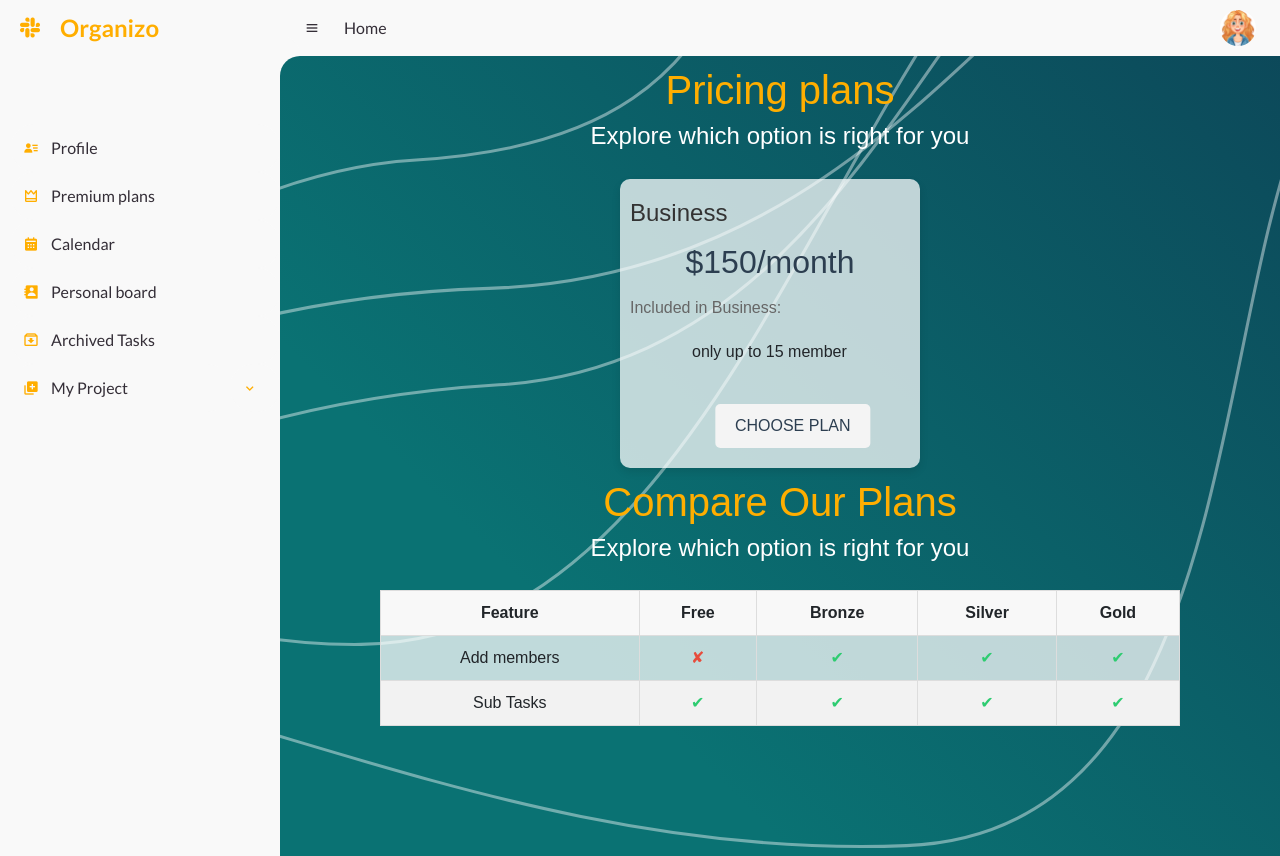
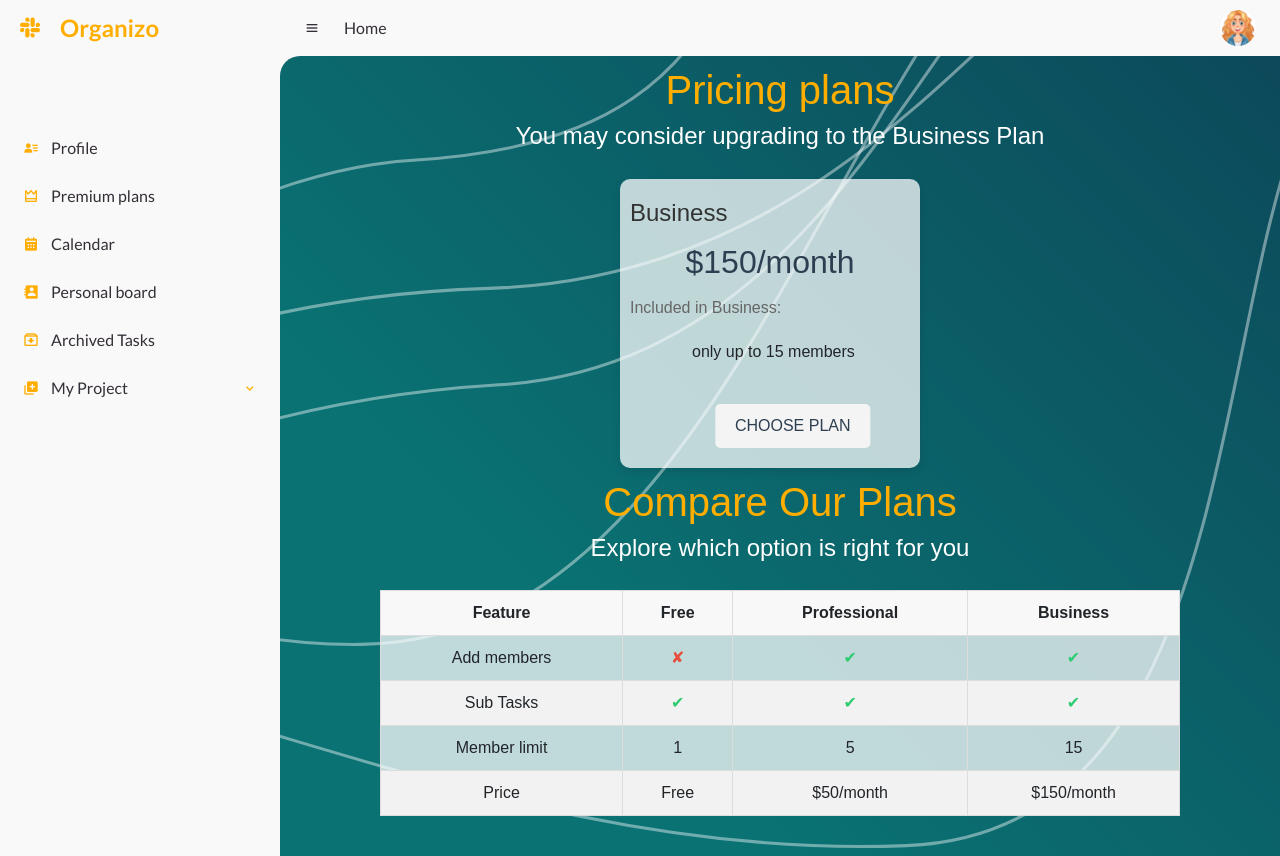
Before and after one commit to MohamedTBadr/3DOS-C1T2-Organizo, a PHP site: page /phpmailer/subscription.php in a window 1280 px wide. Run offline with PHP 8.4, Linux system fonts and the light colour scheme; a user stored in the database is signed in; data comes from the database, SQL or seed files in the repository; some libraries are stand-ins or nearby versions.

Commit message:
Add files via upload

```diff
--- a/subscription.php
+++ b/subscription.php
@@ -29,6 +29,8 @@ $run_plan=mysqli_query($connect,$select_plan);
 //     $run_edit= mysqli_query($connect,$edit);
 //     header("Location:subscription.php");
 // }
+$allPlans = "SELECT * FROM `plan`";
+$resAllPlans = mysqli_query($connect, $allPlans);
 
 ?>
 
@@ -45,7 +47,13 @@ $run_plan=mysqli_query($connect,$select_plan);
 <body>
     <div class="header">
         <h1>Pricing plans</h1>
-        <h4>Explore which option is right for you</h4>
+        <?php if($plan_id == 1) {?>
+        <h4>Discover the best plan for your needs</h4>
+        <?php } else if($plan_id == 2) {?>
+        <h4>You may consider upgrading to the Business Plan</h4>
+        <?php } else if($plan_id == 3) {?>
+        <h4>You're currently enjoying the highest tier!</h4>
+        <?php } ?>
     </div>
     <div class="pricing-container">
         <?php foreach($run_plan as $plan){ ?>
@@ -55,7 +63,7 @@ $run_plan=mysqli_query($connect,$select_plan);
             <p class="price">$<?php echo $plan['price']?>/month</p>
             <p class="description">Included in <?php echo $plan['plan_type']?>:</p>
             <ul class="list">
-                <li>only up to <?php echo $plan['limit']?> member</li>
+                <li>only up to <?php echo $plan['limit']?> members</li>
                 <br>
                 <!-- <input type="hidden" name="plan_id"> -->
             </ul>
@@ -108,15 +116,13 @@ $run_plan=mysqli_query($connect,$select_plan);
         <h1>Compare Our Plans</h1>
         <h4>Explore which option is right for you</h4>
     </div>
-
     <table class="pricing-table">
         <thead>
             <tr>
                 <th>Feature</th>
-                <th>Free</th>
-                <th>Bronze</th>
-                <th>Silver</th>
-                <th>Gold</th>
+                <?php foreach ($resAllPlans as $plan) {?>
+                <th><?php echo $plan['plan_type']; ?></th>
+                <?php } ?>
             </tr>
         </thead>
         <tbody>
@@ -125,15 +131,26 @@ $run_plan=mysqli_query($connect,$select_plan);
                 <td class="false">✘</td>
                 <td class="true">✔</td>
                 <td class="true">✔</td>
-                <td class="true">✔</td>
             </tr>
             <tr>
                 <td>Sub Tasks</td>
                 <td class="true">✔</td>
                 <td class="true">✔</td>
                 <td class="true">✔</td>
-                <td class="true">✔</td>
             </tr>
+            <tr>
+                <td>Member limit</td>
+                <?php foreach ($resAllPlans as $plan) {?>
+                <td><?php echo $plan['limit']; ?></td>
+                <?php } ?>
+            </tr>
+            <tr>
+                <td>Price</td>
+                <?php foreach ($resAllPlans as $plan) {?>
+                    <td><?php echo (!empty($plan['price'])) ? "$".$plan['price']."/month" : "Free"; ?></td>
+                <?php } ?>
+            </tr>
+
         </tbody>
     </table>
     </div>
```
